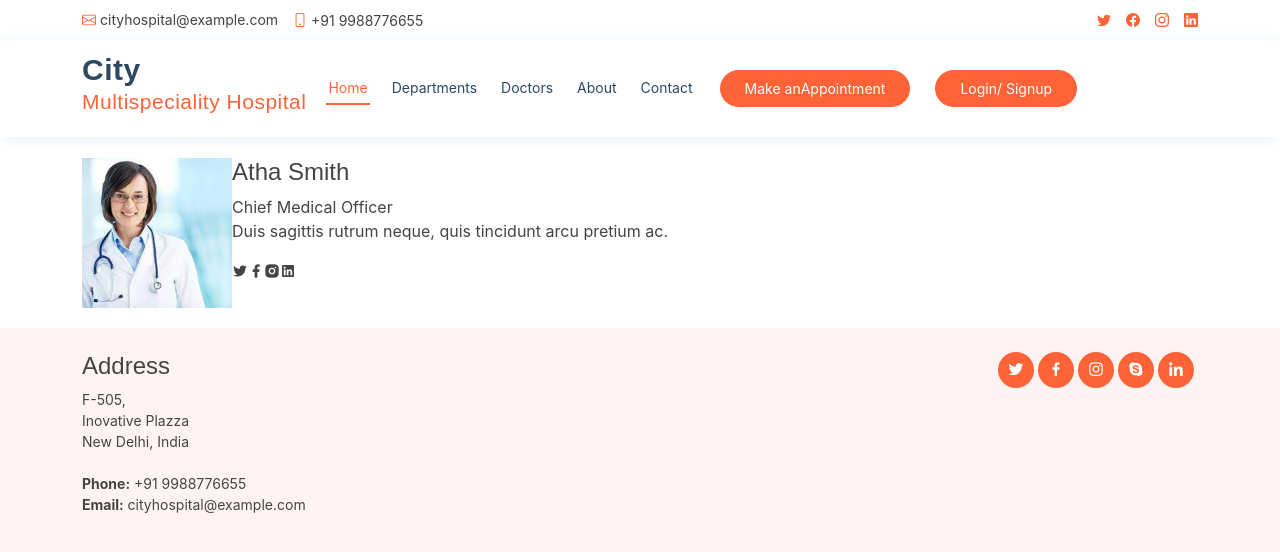
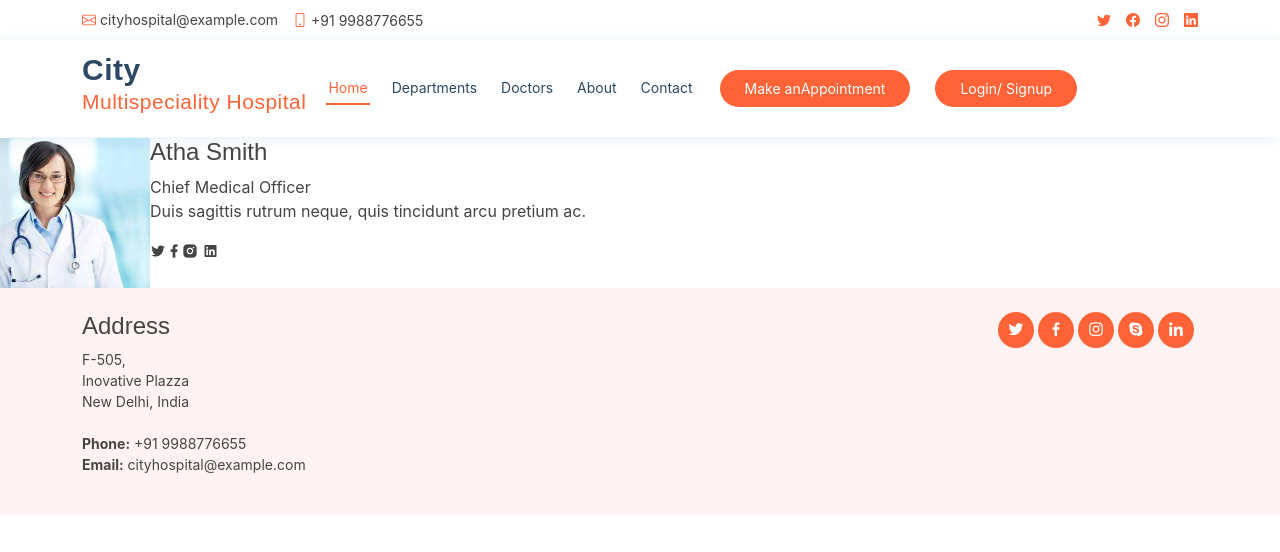
Before and after one commit to maulikpagada/cityhospital1, a React (Create React App) app: page /doctor/1 in a window 1280 px wide. Shown: the top 552 px of the page. Built offline with nearby package versions, Linux system fonts and the light colour scheme.

Commit message:
20-06_doctor_params

```diff
--- a/src/container/Doctor/Doctor.js
+++ b/src/container/Doctor/Doctor.js
@@ -37,30 +37,22 @@ function Doctor(props) {
     let filterData = doctorData.filter((value) => value.id === parseInt(id));
 
     return (
-        <section id='doctor' className='doctor'>
-            <div className='container'>
-                {
-                    filterData.map((value) => {
-                        return (
+        <div className="col-lg-6">
             <div className="member d-flex align-items-start">
-                                <div className="pic"><img src={value.url} className="img-doctor" alt /></div>
+                <div className="pic"><img src={filterData[0].url} className="img-doctor" alt /></div>
                 <div className="member-info">
-                                    <h4>{value.name}</h4>
-                                    <span>{value.besingations}</span>
-                                    <p>{value.description}</p>
+                    <h4>{filterData[0].name}</h4>
+                    <span>{filterData[0].besingations}</span>
+                    <p>{filterData[0].description}</p>
                     <div className="social">
                         <a href><i className="ri-twitter-fill" /></a>
                         <a href><i className="ri-facebook-fill" /></a>
                         <a href><i className="ri-instagram-fill" /></a>
-                                        <a href><i className="ri-linkedin-box-fill" /></a>
+                        <a href> <i className="ri-linkedin-box-fill" /> </a>
                     </div>
                 </div>
             </div>
-                        )
-                    })
-                }
         </div>
-        </section>
     );
 }
 
```
Lines whose indentation alone changed are shown as unchanged.
